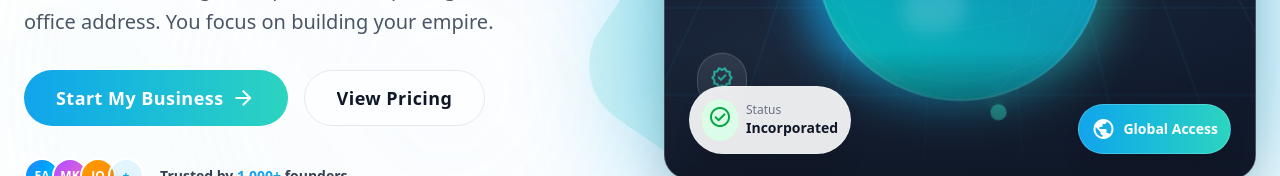
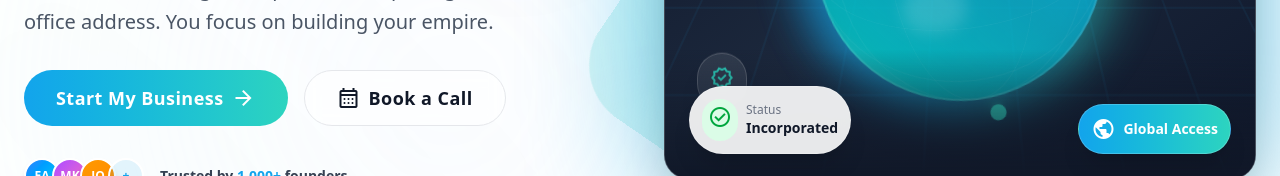
Before and after one commit to Emmanuelonyo/Atlaz, a Next.js app: page / in a window 1280 px wide. Shown: the part 534-710 px from the top of the page. Built offline with nearby package versions, Linux system fonts and the light colour scheme.

Commit message:
feat: change View Pricing to Book a Call (Calendly link)

```diff
--- a/components/landing/Hero.tsx
+++ b/components/landing/Hero.tsx
@@ -49,12 +49,15 @@ export function Hero() {
                 arrow_forward
               </span>
             </Link>
-            <Link
-              href="#pricing"
+            <a
+              href="https://calendly.com/atlaz"
+              target="_blank"
+              rel="noopener noreferrer"
               className="flex w-full sm:w-auto cursor-pointer items-center justify-center overflow-hidden rounded-full h-14 px-8 bg-white/50 backdrop-blur-sm dark:bg-gray-800 border border-gray-200 dark:border-gray-600 text-gray-900 dark:text-white text-lg font-bold tracking-wide hover:bg-white dark:hover:bg-gray-700 hover:border-primary/30 transition-all duration-200"
             >
-              <span className="truncate">View Pricing</span>
-            </Link>
+              <span className="material-symbols-outlined mr-2 text-[20px]">calendar_month</span>
+              <span className="truncate">Book a Call</span>
+            </a>
           </div>
 
           {/* Trust Badges */}
```
